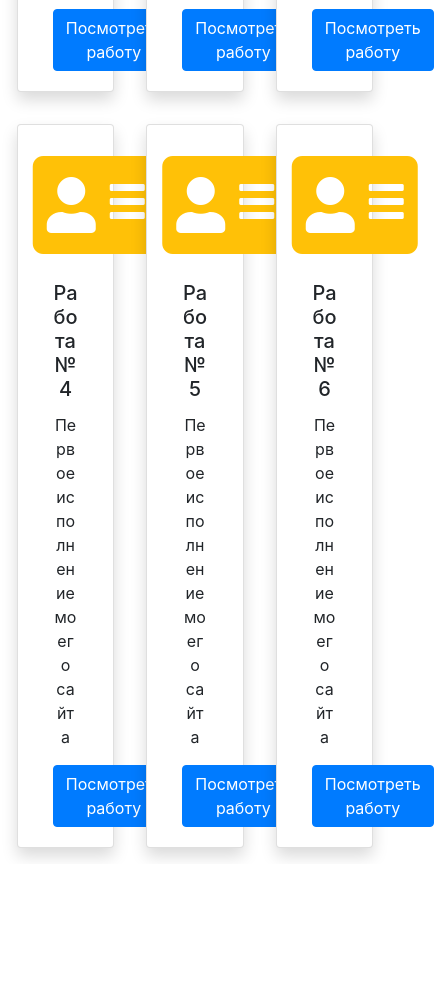
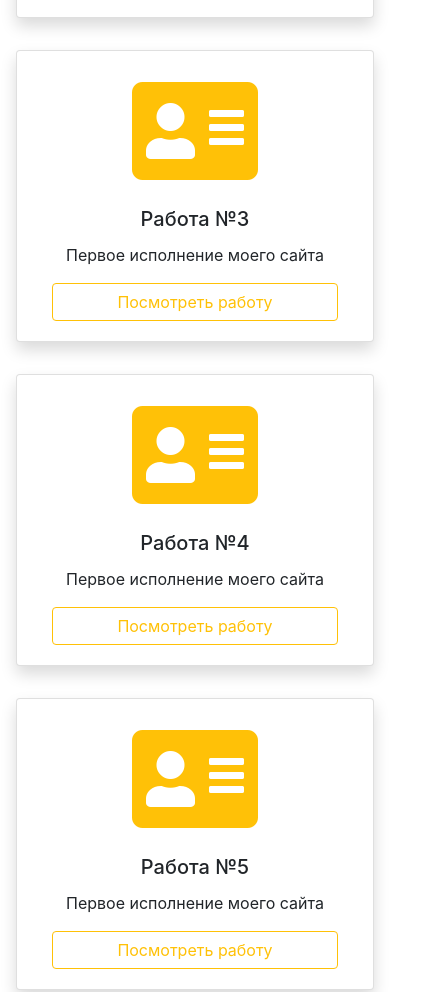
Before and after one commit to atrme16/atrme16.github.io, a plain HTML site: page index.html in a window 390 px wide. Shown: the part 974-1966 px from the top of the page, 434 px wide, since content can reach past the window. Before the commit the page ends 1838 px from the top, so only its background shows below. Drawn offline with nearby package versions, Linux system fonts and the light colour scheme.

Commit message:
Add files via upload

```diff
--- a/index.html
+++ b/index.html
@@ -16,63 +16,69 @@
 </head>
 
 <body>
-  <h1 class="font-weight-bold h3 text-center m-5 p-5 bg-dark text-warning rounded">
-    <i class="fas fa-angle-double-left"></i>
-    Моя стартовая страница // Webmaster
-    <i class="fas fa-angle-double-right"></i>
-  </h1>
   <div class="container">
+    <h1 class="font-weight-bold h3 text-center m-5 p-5 bg-dark text-warning rounded">
+      <i class="fas fa-angle-double-left"></i>
+      Моя стартовая страница // Webmaster
+      <i class="fas fa-angle-double-right"></i>
+    </h1>
     <div class="row d-flex justify-content-center">
-      <div class="card col-3 text-center m-3 shadow">
+      <div class="card col-md-3 text-center m-3 shadow">
         <i class="fas fa-address-card fa-7x mt-4 text-warning"></i>
 
         <div class="card-body">
           <h5 class="card-title">Работа №1</h5>
           <p class="card-text">Первое исполнение моего сайта</p>
-          <a href="#" class="btn btn-primary">Посмотреть работу</a>
+          <a href="#" class="stretched-link btn btn-outline-warning btn-block">Посмотреть работу</a>
         </div>
       </div>
-      <div class="card col-3 text-center m-3 shadow">
+      <div class="card col-md-3 text-center m-3 shadow">
         <i class="fas fa-address-card fa-7x mt-4 text-warning"></i>
         <div class="card-body">
           <h5 class="card-title">Работа №2</h5>
           <p class="card-text">Первое исполнение моего сайта</p>
-          <a href="#" class="btn btn-primary">Посмотреть работу</a>
+          <a href="#" class="stretched-link btn btn-outline-warning btn-block">Посмотреть работу</a>
         </div>
       </div>
-      <div class="card col-3 text-center m-3 shadow">
+      <div class="card col-md-3 text-center m-3 shadow">
         <i class="fas fa-address-card fa-7x mt-4 text-warning"></i>
         <div class="card-body">
           <h5 class="card-title">Работа №3</h5>
           <p class="card-text">Первое исполнение моего сайта</p>
-          <a href="#" class="btn btn-primary">Посмотреть работу</a>
+          <a href="#" class="stretched-link btn btn-outline-warning btn-block">Посмотреть работу</a>
         </div>
       </div>
-      <div class="card col-3 text-center m-3 shadow">
+      <div class="card col-md-3 text-center m-3 shadow">
         <i class="fas fa-address-card fa-7x mt-4 text-warning"></i>
         <div class="card-body">
           <h5 class="card-title">Работа №4</h5>
           <p class="card-text">Первое исполнение моего сайта</p>
-          <a href="#" class="btn btn-primary">Посмотреть работу</a>
+          <a href="#" class="stretched-link btn btn-outline-warning btn-block">Посмотреть работу</a>
         </div>
       </div>
-      <div class="card col-3 text-center m-3 shadow">
+      <div class="card col-md-3 text-center m-3 shadow">
         <i class="fas fa-address-card fa-7x mt-4 text-warning"></i>
         <div class="card-body">
           <h5 class="card-title">Работа №5</h5>
           <p class="card-text">Первое исполнение моего сайта</p>
-          <a href="#" class="btn btn-primary">Посмотреть работу</a>
+          <a href="#" class="stretched-link btn btn-outline-warning btn-block">Посмотреть работу</a>
         </div>
       </div>
-      <div class="card col-3 text-center m-3 shadow">
+      <div class="card col-md-3 text-center m-3 shadow">
         <i class="fas fa-address-card fa-7x mt-4 text-warning"></i>
         <div class="card-body">
           <h5 class="card-title">Работа №6</h5>
           <p class="card-text">Первое исполнение моего сайта</p>
-          <a href="#" class="btn btn-primary">Посмотреть работу</a>
+          <a href="#" class="stretched-link btn btn-outline-warning btn-block">Посмотреть работу</a>
         </div>
       </div>
     </div>
+    <footer class="font-weight-bold h3 text-center m-5 p-5 bg-dark text-warning rounded">
+      <a href="#"><i class="fab fa-telegram btn btn-warning"></i></a>
+      <a href="#"><i class="fab fa-vk btn btn-warning"></i></a>
+      <a href="#"><i class="fab fa-youtube btn btn-warning"></i></a>
+      <a href="#"><i class="fab fa-instagram btn btn-warning"></i></a>
+    </footer>
   </div>
 
 
```
